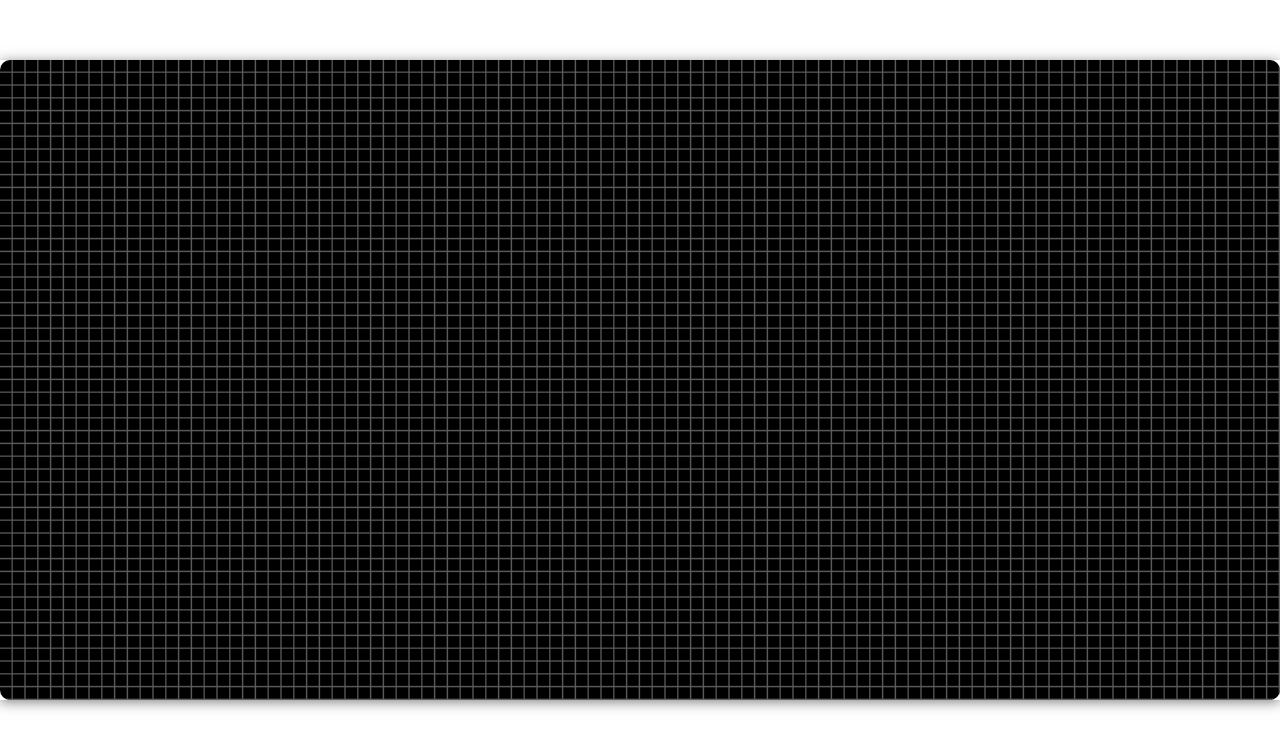
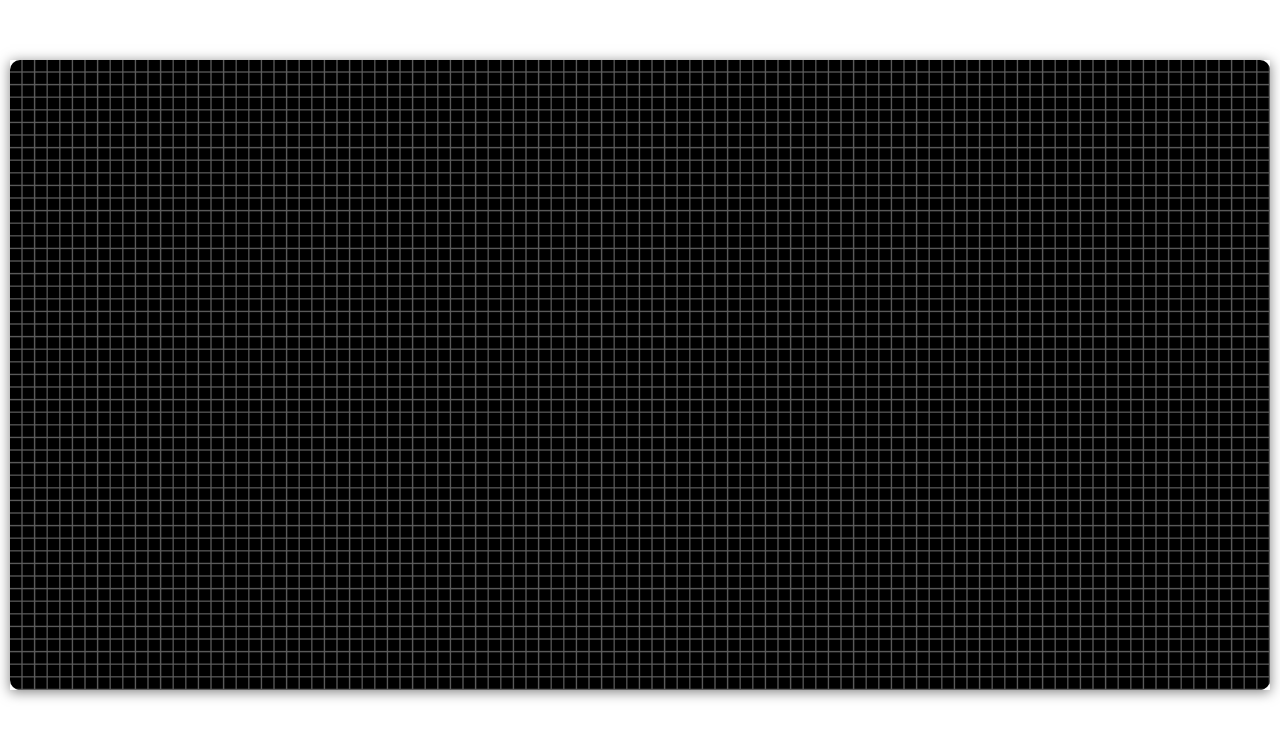
Before and after one commit to HyDevelop/Cellular-Automata, a Vue app: page / in a window 1280 px wide. Shown: the top 748 px of the page. Built offline with nearby package versions, Linux system fonts and the light colour scheme.

Commit message:
[S] Add margins

```diff
--- a/src/Graphics.vue
+++ b/src/Graphics.vue
@@ -45,5 +45,8 @@
     {
         display: flex;
         box-shadow: 0 2px 12px 0 rgba(0,0,0,.5);
+
+        // Alignment
+        margin: 10px;
     }
 </style>
```
